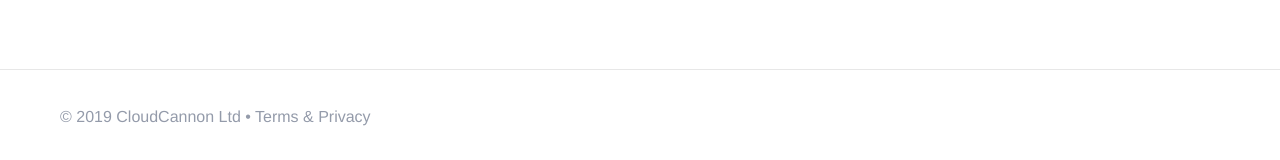
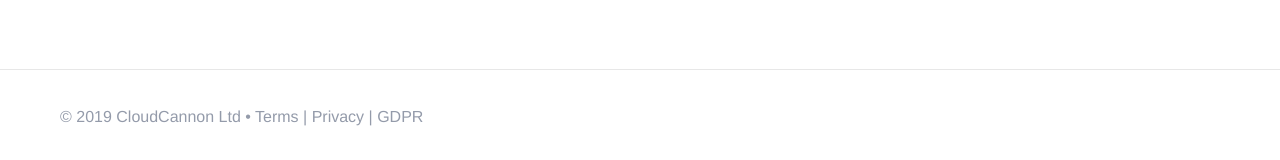
Before and after one commit to CloudCannon/jekyll-theme-cloudcannon, a Jekyll site: the page built from index.html, in a window 1280 px wide. Shown: the part 1026-1186 px from the top of the page. Built offline with Jekyll 4.4.1, drawn with Linux system fonts in a browser that asks for light colours; some web fonts are replaced.

Commit message:
add gdpr

```diff
--- a/_includes/navigation/footer.html
+++ b/_includes/navigation/footer.html
@@ -44,8 +44,9 @@
 	<div class="legal-line">
 		<p class="wrapper wrapper-large">
 			&copy; {{ site.time | date: '%Y' }} CloudCannon Ltd &bull;
-			<a href="https://cloudcannon.com/terms/">Terms</a> &amp;
-			<a href="https://cloudcannon.com/privacy/">Privacy</a>
+			<a href="https://cloudcannon.com/terms/">Terms</a> |
+			<a href="https://cloudcannon.com/privacy/">Privacy</a> |
+			<a href="https://cloudcannon.com/gdpr/">GDPR</a>
 		</p>
 	</div>
 </footer>
```
Also changed, not shown: Gemfile.lock.
